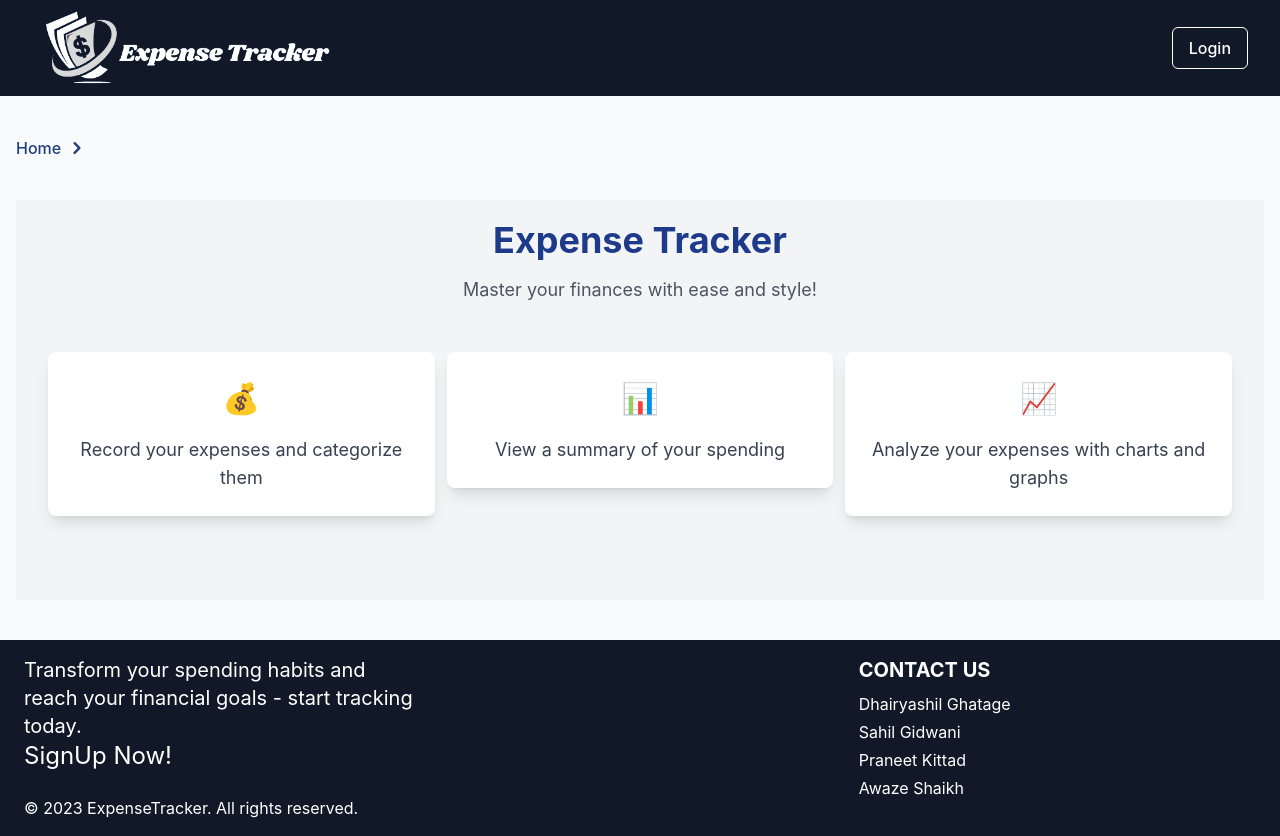
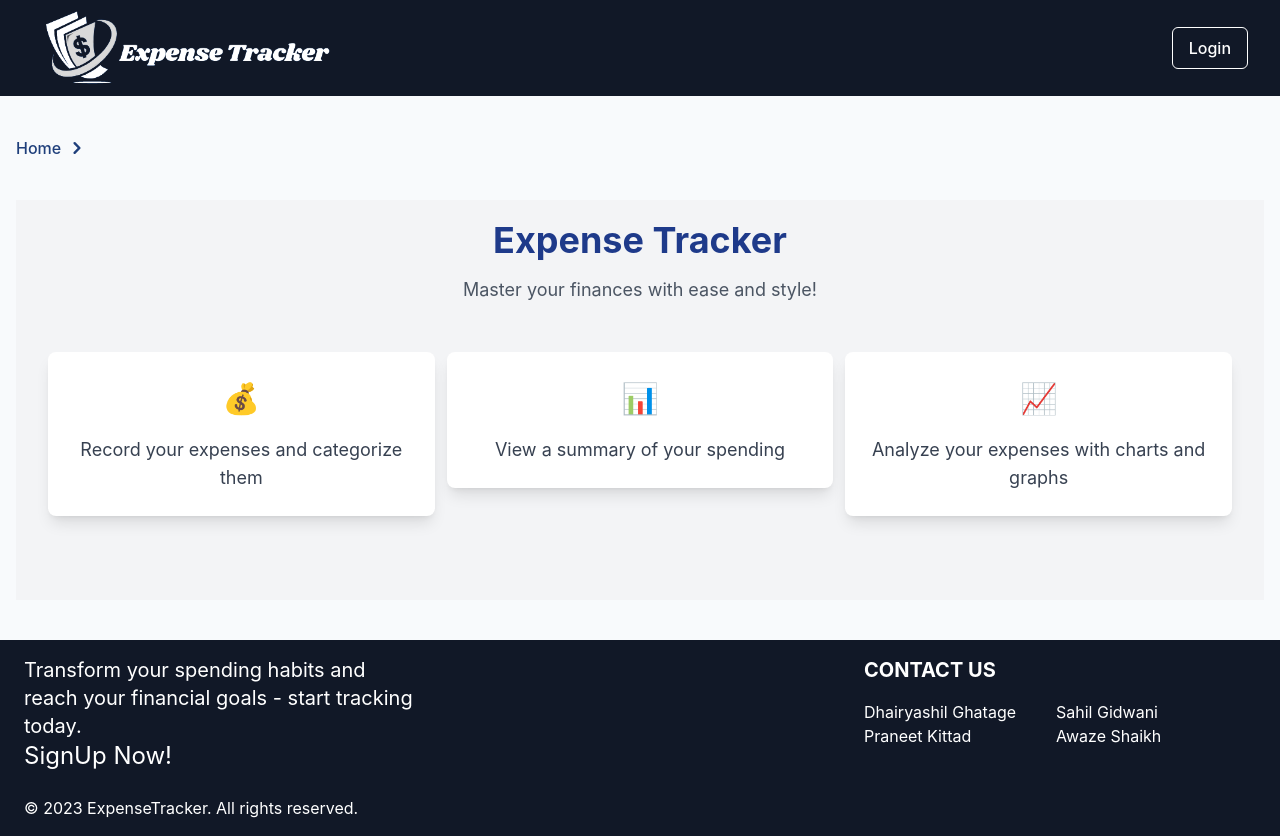
Before and after one commit to dhairyashil-G/Expense-Tracker, a React (Create React App) app in the folder frontend/: page / in a window 1280 px wide. Built offline with nearby package versions, Linux system fonts and the light colour scheme.

Commit message:
Footer updated

```diff
--- a/frontend/src/components/Footer.jsx
+++ b/frontend/src/components/Footer.jsx
@@ -15,14 +15,20 @@ const simpleFooter = () => {
             <p className="text-white mt-6">&copy; 2023 ExpenseTracker. All rights reserved.</p>
 
           </div>
-          <div className="w-full lg:w-6/12 px-4">
-            <div className="flex flex-wrap items-top mb-3">
-              <div className="w-full lg:w-4/12 px-4 ml-auto">
-                <span className="block uppercase text-white font-bold mb-2 text-xl">Contact Us</span>
-                <p class="mt-1 text-base text-white"><a href="https://www.linkedin.com/in/dhairyashil-ghatage-b66a09139/" target="_blank">Dhairyashil Ghatage</a></p>
-                <p class="mt-1 text-base text-white"><a href="https://www.linkedin.com/in/sahil-gidwani/" target="_blank">Sahil Gidwani</a></p>
-                <p class="mt-1 text-base text-white"><a href="https://www.linkedin.com/in/praneet-kittad-9b8809202/" target="_blank">Praneet Kittad</a></p>
-                <p class="mt-1 text-base text-white"><a href="https://www.linkedin.com/in/awazeshaikh7/" target="_blank">Awaze Shaikh</a></p>
+          <div className="w-full lg:w-4/12 px-4 ml-auto">
+            <span className="block uppercase text-white font-bold mb-3 text-xl">Contact Us</span>
+            <div className="flex flex-row flex-wrap">
+              <div className="w-full lg:w-6/12">
+                <div className="flex flex-col">
+                  <p class="mt-1 text-base text-white"><a href="https://www.linkedin.com/in/dhairyashil-ghatage-b66a09139/" target="_blank">Dhairyashil Ghatage</a></p>
+                  <p class=" text-base text-white"><a href="https://www.linkedin.com/in/praneet-kittad-9b8809202/" target="_blank">Praneet Kittad</a></p>
+                </div>
+              </div>
+              <div className="w-full lg:w-6/12">
+                <div className="flex flex-col">
+                  <p class="mt-1 text-base text-white"><a href="https://www.linkedin.com/in/sahil-gidwani/" target="_blank">Sahil Gidwani</a></p>
+                  <p class="text-base text-white"><a href="https://www.linkedin.com/in/awazeshaikh7/" target="_blank">Awaze Shaikh</a></p>
+                </div>
               </div>
             </div>
           </div>
```
Also changed, not shown: 1 other file (tests, documents, lock files or other folders).
